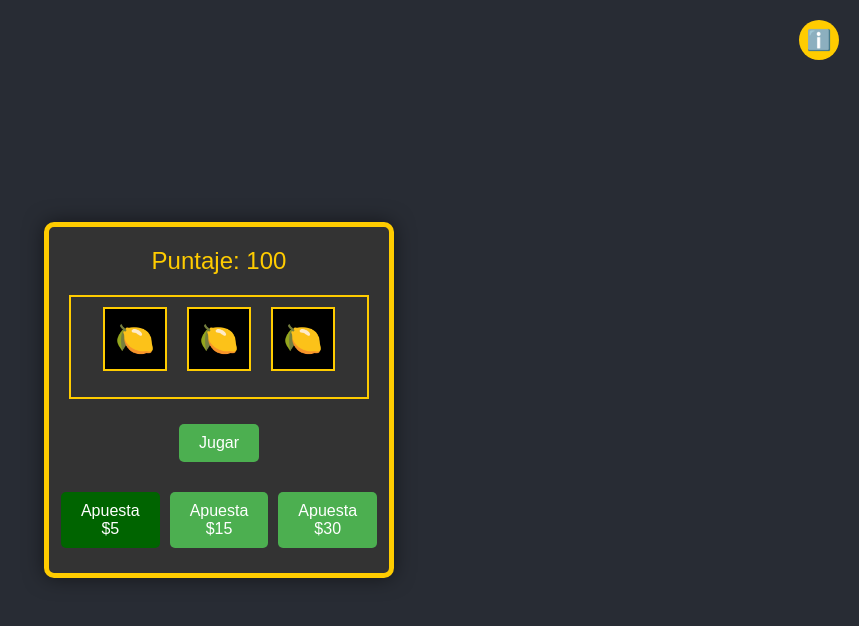
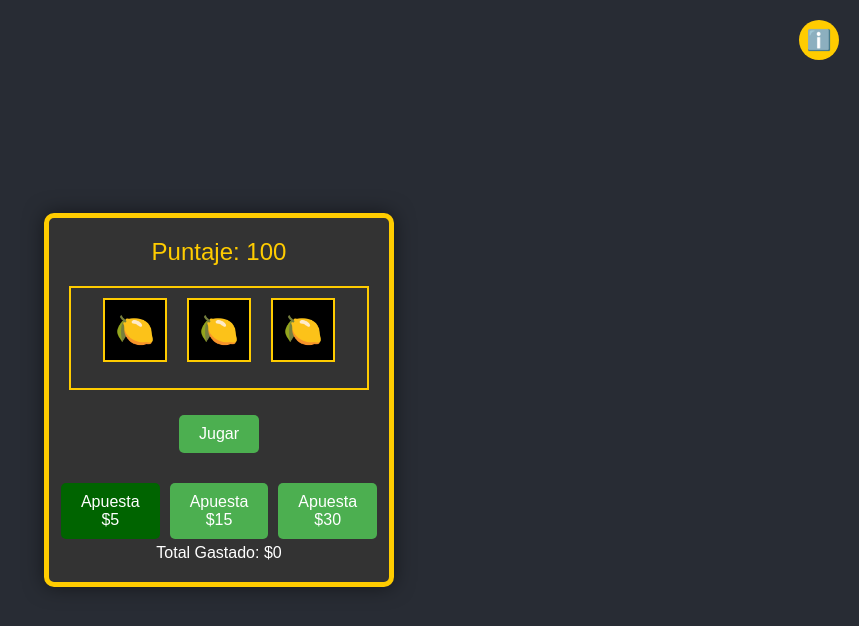
Before and after one commit to AntonyValverde/Tragamonedas, a React (Create React App) app: page / in a window 1280 px wide. Shown: the top 626 px of the page, without its empty margins (421-1280 px from the left). Built offline with nearby package versions, Linux system fonts and the light colour scheme.

Commit message:
Update SlotMachine.js

```diff
--- a/src/components/SlotMachine.js
+++ b/src/components/SlotMachine.js
@@ -13,8 +13,9 @@ const SlotMachine = () => {
   const [score, setScore] = useState(100); // Puntaje inicial de 100
   const [showModal, setShowModal] = useState(false); // Estado para mostrar el modal
   const [betAmount, setBetAmount] = useState(5); // Estado para almacenar la cantidad de apuesta
+  const [totalSpent, setTotalSpent] = useState(0); // Estado para mantener el total gastado
 
-  const symbols = ['🍋','🍒', '🔔', '⭐️', '🍉'];
+  const symbols = ['🍋', '🍒', '🔔', '⭐️', '🍉'];
 
   useEffect(() => {
     if (!spinning) return;
@@ -47,6 +48,9 @@ const SlotMachine = () => {
         }, index * 500); // Detiene cada carrete con 0.5 segundos de diferencia
       });
     }, 7000); // Los carretes giran durante 2 segundos
+
+    // Incrementa el total gastado al girar
+    setTotalSpent((prevTotal) => prevTotal + betAmount);
 
     return () => intervalIds.forEach(clearInterval);
   }, [spinning]);
@@ -117,6 +121,7 @@ const SlotMachine = () => {
     setScore(100);
     setMessage('');
     setShowModal(false);
+    // No reiniciar el total gastado al reiniciar el juego
   };
 
   const handleBetAmount = (amount) => {
@@ -141,6 +146,7 @@ const SlotMachine = () => {
         <Button onClick={() => handleBetAmount(15)} text="Apuesta $15" betAmount={15} selected={betAmount === 15} />
         <Button onClick={() => handleBetAmount(30)} text="Apuesta $30" betAmount={30} selected={betAmount === 30} />
       </div>
+      <div className="total-spent">Total Gastado: ${totalSpent}</div> {/* Muestra el total gastado */}
       <InfoButton /> {/* Botón de información */}
     </div>
   );
```
